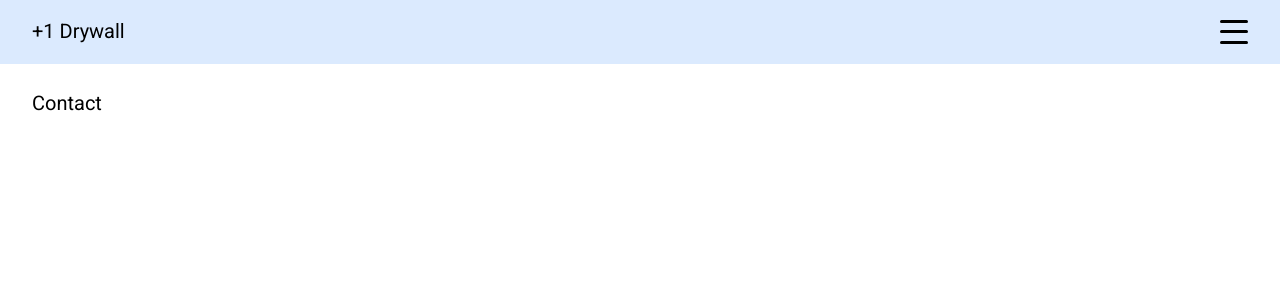
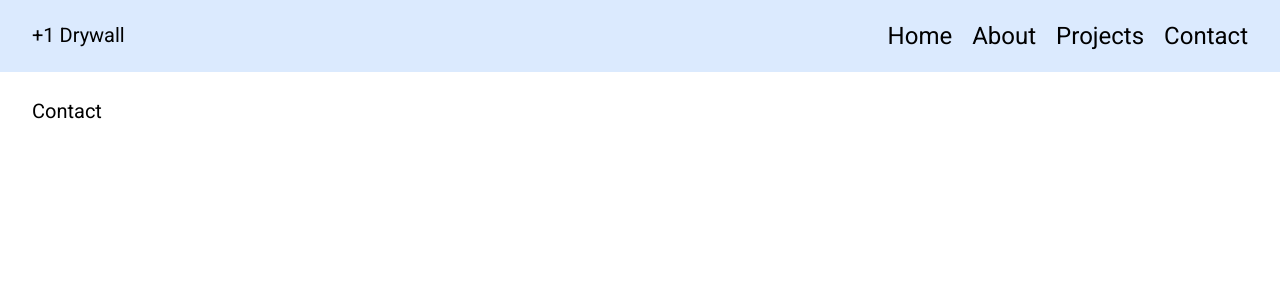
Before and after one commit to ViniDiRenzo/OnePlus, a React (Vite) app: page /contact in a window 1280 px wide. Shown: the top 300 px of the page. Built offline with nearby package versions, Linux system fonts and the light colour scheme.

Commit message:
Responsive Navbar.

```diff
--- a/package.json
+++ b/package.json
@@ -4,7 +4,7 @@
   "version": "0.0.0",
   "type": "module",
   "scripts": {
-    "dev": "vite",
+    "dev": "vite --host",
     "build": "vite build",
     "lint": "eslint . --ext js,jsx --report-unused-disable-directives --max-warnings 0",
     "preview": "vite preview"
--- a/src/components/Hamburger.jsx
+++ b/src/components/Hamburger.jsx
@@ -1,9 +1,11 @@
-import React from "react";
+import React, { useState } from "react";
 
-function Hamburger({ open, setOpen }) {
+function Hamburger({ open, setOpen, screenWidth }) {
   return (
     <div
-      className="w-7 h-8 flex flex-col justify-around items-center cursor-pointer overflow-hidden"
+      className={`w-7 h-8 flex flex-col justify-around items-center cursor-pointer overflow-hidden ${
+        screenWidth >= 768 ? "hidden" : ""
+      }`}
       onClick={() => setOpen(!open)}
     >
       <div
--- a/src/components/Navbar.jsx
+++ b/src/components/Navbar.jsx
@@ -4,14 +4,29 @@ import Hamburger from "./Hamburger";
 
 function Navbar() {
   const [open, setOpen] = useState(false);
+  const [screenWidth, setScreenWidth] = useState(window.innerWidth);
+
+  window.addEventListener("resize", () => {
+    setScreenWidth(window.innerWidth);
+  });
 
   return (
-    <nav className="block py-4 bg-blue-100 flex justify-between relative">
+    <nav className="block py-5 bg-blue-100 flex justify-between relative">
       <div>+1 Drywall</div>
-      <Hamburger open={open} setOpen={setOpen} />
-      {open && (
-        <div className="bg-blue-100 p-5 absolute left-0 right-0 top-16">
-          <ul className="flex flex-col items-left gap-4">
+      <Hamburger open={open} setOpen={setOpen} screenWidth={screenWidth} />
+      <div
+        className={`bg-blue-100 duration-300
+          ${
+            screenWidth <= 768 ? "p-5 absolute top-16 left-0 right-0" : "static"
+          }
+          ${
+            open || screenWidth >= 768 ? "translate-x-0" : "-translate-x-full"
+          }`}
+      >
+        <ul
+          className={`flex items-center gap-5 text-2xl
+            ${screenWidth <= 768 ? "flex-col gap" : ""}`}
+        >
           <li>
             <Link to="/" onClick={() => setOpen(!open)}>
               Home
@@ -34,7 +49,6 @@ function Navbar() {
           </li>
         </ul>
       </div>
-      )}
     </nav>
   );
 }
```
Lines whose indentation alone changed are shown as unchanged.
